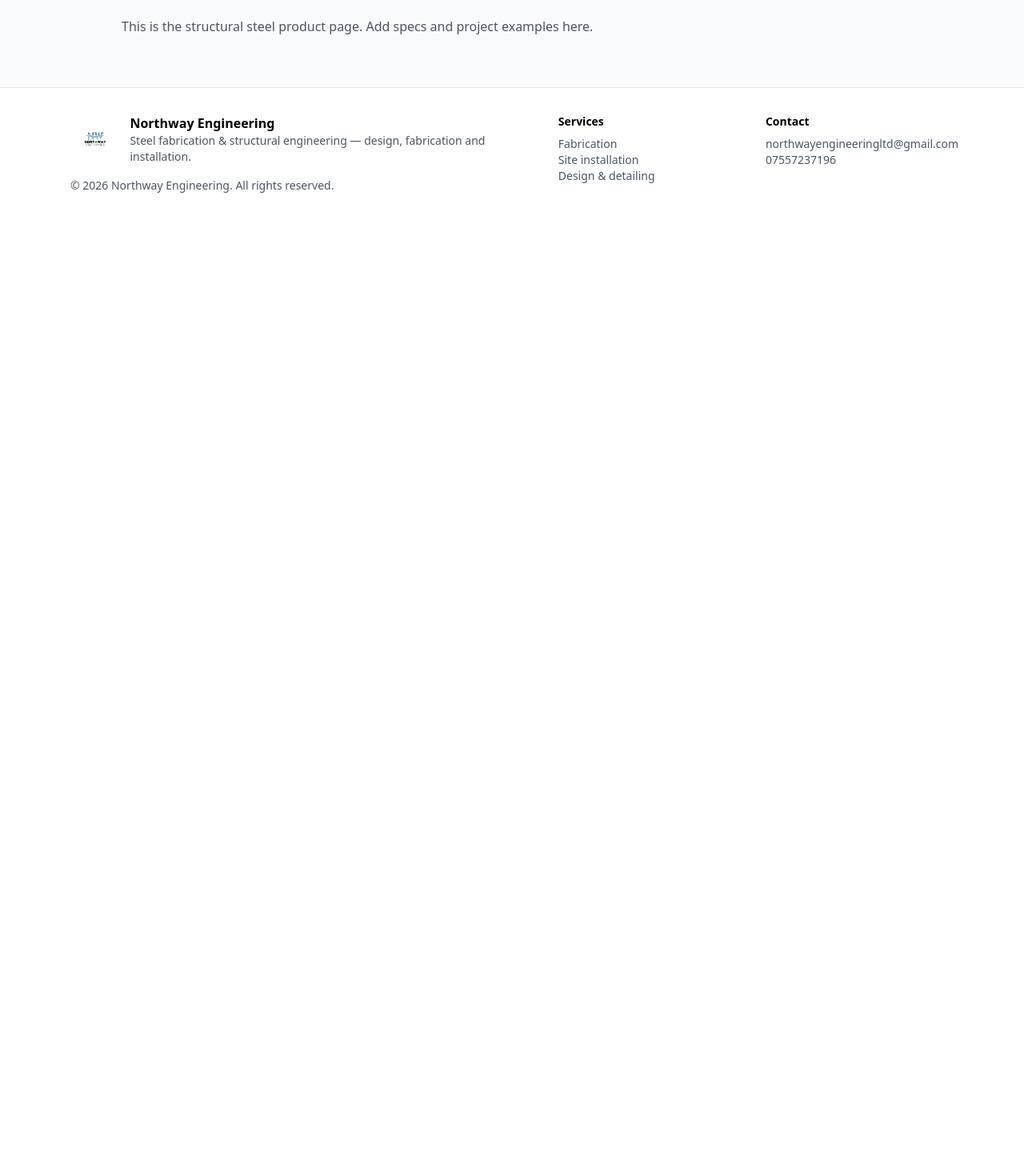
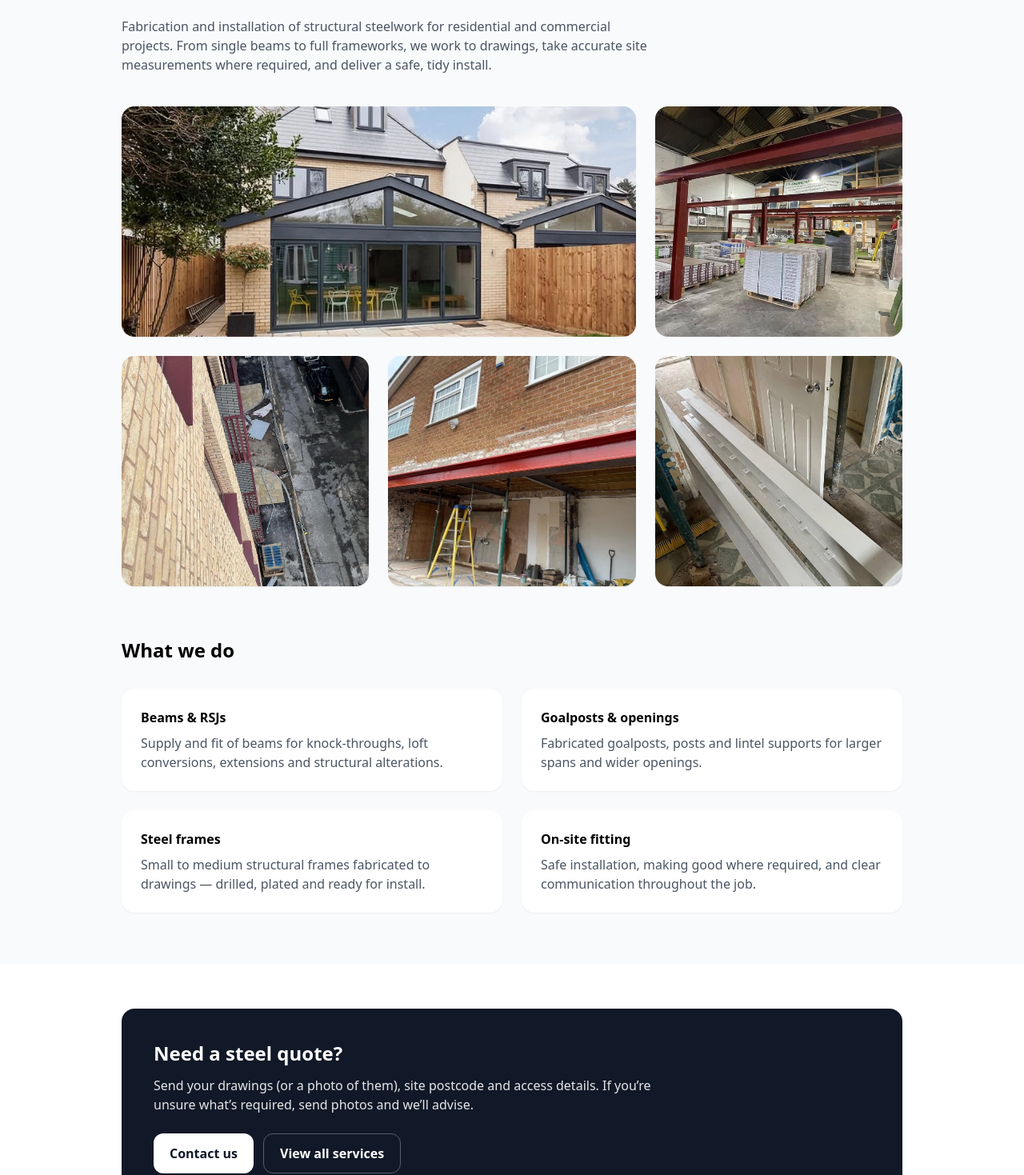
Before and after one commit to giuseppe101-arch/northway-engineering-site2, a Next.js app: page /products/structural-steel in a window 1280 px wide. Shown: the part 183-1652 px from the top of the page at 80% size. Before the commit the page ends 800 px from the top, so only its background shows below. Built offline with nearby package versions, Linux system fonts and the light colour scheme.

Commit message:
Update structural-steel.jsx

```diff
--- a/pages/products/structural-steel.jsx
+++ b/pages/products/structural-steel.jsx
@@ -1,6 +1,7 @@
-import Head from 'next/head'
-import Header from '../../components/Header'
-import Footer from '../../components/Footer'
+import Head from "next/head";
+import Image from "next/image";
+import Header from "../../components/Header";
+import Footer from "../../components/Footer";
 
 export default function StructuralSteelPage() {
   return (
@@ -9,22 +10,145 @@ export default function StructuralSteelPage() {
         <title>Structural Steel — Northway Engineering</title>
         <meta
           name="description"
-          content="Structural beams, posts, frames and mezzanine steelwork."
+          content="Structural steel fabrication and installation — beams, RSJs, goalposts and frames for residential and commercial projects across Liverpool and the North West."
         />
       </Head>
 
       <Header />
 
       <main className="bg-gray-50">
+        {/* INTRO */}
         <section className="max-w-5xl mx-auto px-6 py-16">
           <h1 className="text-3xl font-bold">Structural Steel</h1>
           <p className="mt-4 text-gray-600 max-w-2xl">
-            This is the structural steel product page. Add specs and project examples here.
+            Fabrication and installation of structural steelwork for residential and commercial
+            projects. From single beams to full frameworks, we work to drawings, take accurate
+            site measurements where required, and deliver a safe, tidy install.
           </p>
+
+          {/* IMAGE GRID */}
+          <div className="mt-10 grid gap-6 md:grid-cols-3">
+            <div className="relative w-full h-72 rounded-2xl overflow-hidden shadow-sm md:col-span-2">
+              <Image
+                src="/images/steel1.jpg"
+                alt="Structural steel beam installation"
+                fill
+                sizes="(max-width: 768px) 100vw, 66vw"
+                className="object-cover"
+                priority
+              />
+            </div>
+
+            <div className="relative w-full h-72 rounded-2xl overflow-hidden shadow-sm">
+              <Image
+                src="/images/steel2.jpg"
+                alt="RSJ installation"
+                fill
+                sizes="(max-width: 768px) 100vw, 33vw"
+                className="object-cover"
+              />
+            </div>
+
+            <div className="relative w-full h-72 rounded-2xl overflow-hidden shadow-sm">
+              <Image
+                src="/images/steel3.jpg"
+                alt="Steel goalpost structure"
+                fill
+                sizes="(max-width: 768px) 100vw, 33vw"
+                className="object-cover"
+              />
+            </div>
+
+            <div className="relative w-full h-72 rounded-2xl overflow-hidden shadow-sm">
+              <Image
+                src="/images/steel4.jpg"
+                alt="Fabricated steel frame"
+                fill
+                sizes="(max-width: 768px) 100vw, 33vw"
+                className="object-cover"
+              />
+            </div>
+
+            <div className="relative w-full h-72 rounded-2xl overflow-hidden shadow-sm">
+              <Image
+                src="/images/steel5.jpg"
+                alt="On-site structural steel installation"
+                fill
+                sizes="(max-width: 768px) 100vw, 33vw"
+                className="object-cover"
+              />
+            </div>
+          </div>
+        </section>
+
+        {/* WHAT WE DO */}
+        <section className="max-w-5xl mx-auto px-6 pb-16">
+          <h2 className="text-2xl font-bold">What we do</h2>
+
+          <div className="mt-8 grid gap-6 md:grid-cols-2">
+            <div className="bg-white rounded-2xl p-6 shadow-sm">
+              <h3 className="font-semibold">Beams &amp; RSJs</h3>
+              <p className="mt-2 text-gray-600">
+                Supply and fit of beams for knock-throughs, loft conversions, extensions and
+                structural alterations.
+              </p>
+            </div>
+
+            <div className="bg-white rounded-2xl p-6 shadow-sm">
+              <h3 className="font-semibold">Goalposts &amp; openings</h3>
+              <p className="mt-2 text-gray-600">
+                Fabricated goalposts, posts and lintel supports for larger spans and wider openings.
+              </p>
+            </div>
+
+            <div className="bg-white rounded-2xl p-6 shadow-sm">
+              <h3 className="font-semibold">Steel frames</h3>
+              <p className="mt-2 text-gray-600">
+                Small to medium structural frames fabricated to drawings — drilled, plated and ready
+                for install.
+              </p>
+            </div>
+
+            <div className="bg-white rounded-2xl p-6 shadow-sm">
+              <h3 className="font-semibold">On-site fitting</h3>
+              <p className="mt-2 text-gray-600">
+                Safe installation, making good where required, and clear communication throughout
+                the job.
+              </p>
+            </div>
+          </div>
+        </section>
+
+        {/* CTA */}
+        <section className="bg-white">
+          <div className="max-w-5xl mx-auto px-6 py-14">
+            <div className="rounded-2xl bg-gray-900 text-white p-8 md:p-10">
+              <h2 className="text-2xl font-bold">Need a steel quote?</h2>
+              <p className="mt-3 text-gray-200 max-w-2xl">
+                Send your drawings (or a photo of them), site postcode and access details.
+                If you’re unsure what’s required, send photos and we’ll advise.
+              </p>
+
+              <div className="mt-6 flex flex-wrap gap-3">
+                <a
+                  href="/contact"
+                  className="inline-flex items-center justify-center rounded-xl bg-white text-gray-900 px-5 py-3 font-semibold shadow-sm"
+                >
+                  Contact us
+                </a>
+                <a
+                  href="/services"
+                  className="inline-flex items-center justify-center rounded-xl border border-white/30 text-white px-5 py-3 font-semibold"
+                >
+                  View all services
+                </a>
+              </div>
+            </div>
+          </div>
         </section>
       </main>
 
       <Footer />
     </>
-  )
+  );
 }
```
